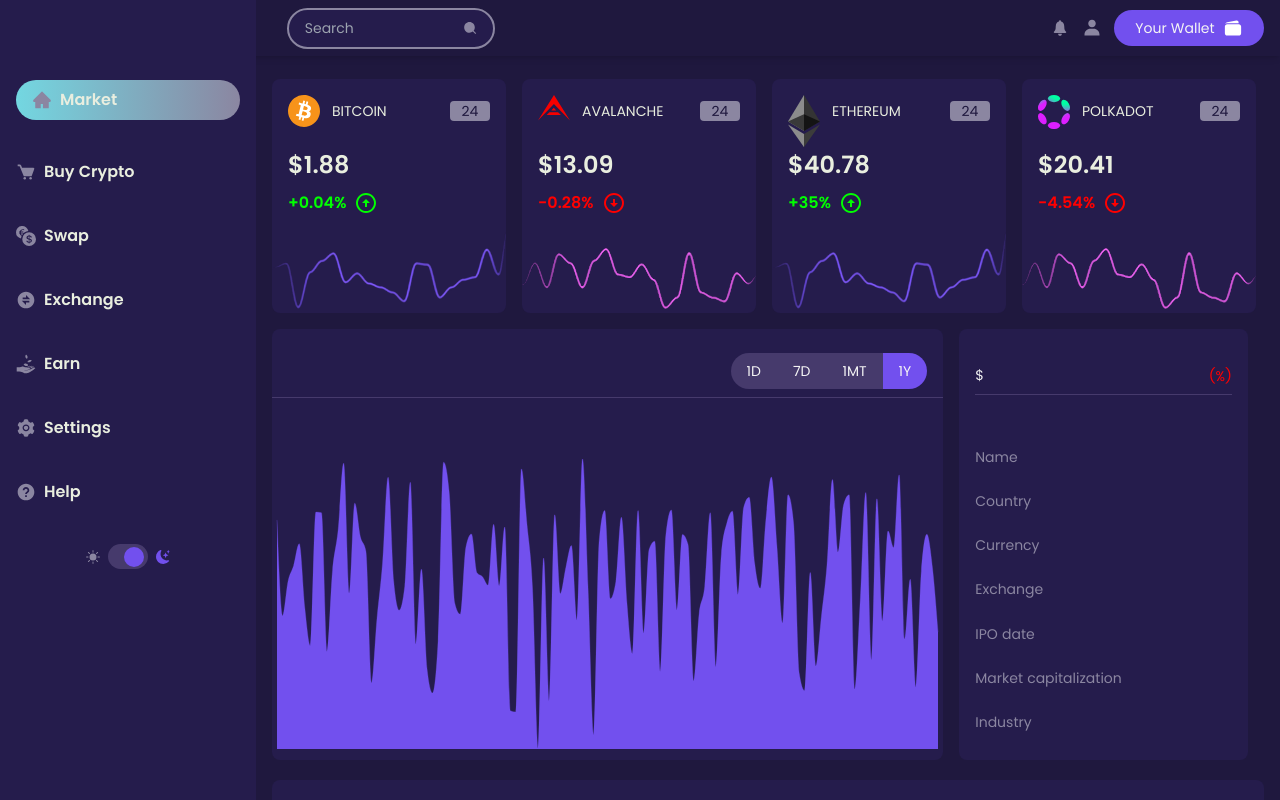
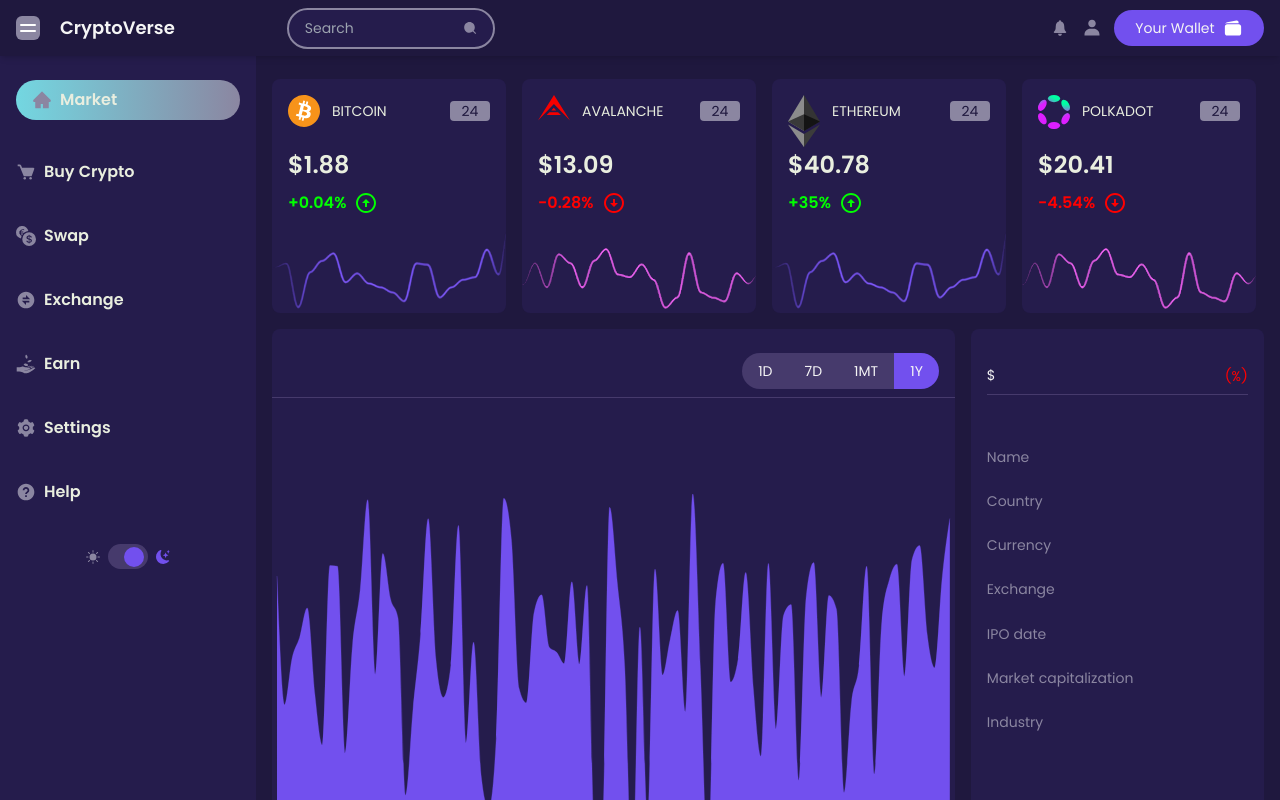
Before and after one commit to Jerry21082-alt/BlockVault, a Next.js app: page / in a window 1280 px wide. Shown: the top 800 px of the page. Built offline with nearby package versions, Linux system fonts and the light colour scheme; no server answers.

Commit message:
initial commit

```diff
--- a/app/buyCrypto/page.jsx
+++ b/app/buyCrypto/page.jsx
@@ -132,7 +132,7 @@
                 <tr key={i}>
                   <td>
                     <div className="flex items-center my-2">
-                      <div className="w-6 md:w-8 h-6 md:h-6 my-2">
+                      <div className="w-8 h-8 my-2">
                         <div
                           dangerouslySetInnerHTML={{ __html: partner.currency }}
                         />
--- a/components/Dashboard.jsx
+++ b/components/Dashboard.jsx
@@ -42,13 +42,13 @@
   }, [stockSymbol]);
 
   return (
-    <div className="w-full h-full flex flex-col gap-4 md:flex-row mt-4 dashboard-items">
+    <div className="w-full h-full md:h-[70vh] flex flex-col space-x-0 md:space-x-4 space-y-4 md:space-y-0 md:flex-row mt-4 dashboard-items">
       <DisplayChart stockDetails={stockDetails} />
 
       <div
         className={`dashboard mr-0 md:mr-4 md:mt-0 bg-${
           lightMode ? "snow" : "secondarySemiDark"
-        } rounded-lg p-4 w-full h-full md:w-[30%] md:block`}
+        } rounded-lg p-4 w-full h-[70vh] md:w-[30%] md:block`}
       >
         <div
           className={`w-full border-b border-solid border-${
@@ -68,8 +68,12 @@
               </span>
             </div>
             <span
-              className={`text-${
-                quotes.dp > quotes.c ? "greenColor" : "dangerColor"
+              className={`${
+                quotes.dp > quotes.c
+                  ? lightMode
+                    ? "text-greenColor"
+                    : "text-brightGreen"
+                  : "text-dangerColor"
               } text-sm`}
             >
               {quotes.d}(%{quotes.dp})
--- a/components/DisplayChart.jsx
+++ b/components/DisplayChart.jsx
@@ -12,11 +12,11 @@
 import { generateStockCandles } from "@/helpers/generateStockCandles";
 
 export default function DisplayChart({ stockDetails }) {
-  const stockData = generateStockCandles(120);
-  const data_1 = stockData.slice(0, 30);
-  const data_2 = stockData.slice(0, 60);
-  const data_3 = stockData.slice(0, 90);
-  const data_4 = stockData.slice(0, 120);
+  const stockData = generateStockCandles(90);
+  const data_1 = stockData.slice(0, 20);
+  const data_2 = stockData.slice(0, 40);
+  const data_3 = stockData.slice(0, 60);
+  const data_4 = stockData.slice(0, 90);
 
   const filterButtonsValue = [
     {
@@ -173,8 +173,8 @@
           </button>
         </div>
       </div>
-      <div className="h-full mt-14">
-        <ResponsiveContainer height={300}>
+      <div className="relative mt-8 md:mt-0 md:absolute bottom-0 right-0 left-0">
+        <ResponsiveContainer height={400}>
           <AreaChart data={formatData()}>
             <linearGradient id="chartColor" x1="0" y1="0" x2="0" y2="1">
               <stop
--- a/components/Market.jsx
+++ b/components/Market.jsx
@@ -50,7 +50,7 @@
             >
               <td className="p-4">
                 <div className="flex items-center space-x-2">
-                  <div className="w-6 md:w-8 h-6 md:h-8 flex items-center justify-center my-1">
+                  <div className="w-8 h-8 flex items-center justify-center my-1">
                     <div dangerouslySetInnerHTML={{ __html: data.icon }} />
                   </div>
 
--- a/components/Nav.jsx
+++ b/components/Nav.jsx
@@ -26,7 +26,7 @@
     <div
       className={`nav fixed top-0 w-screen bg-${
         lightMode ? "snow" : "secondaryDark"
-      } flex justify-between items-center py-2 px-4 z-50 shadow-md h-14`}
+      } flex justify-between items-center py-2 px-4 z-[100] shadow-md h-14`}
     >
       <div className="flex items-center space-x-10 lg:space-x-28">
         <div className="flex items-center space-x-5">
--- a/components/NotificationPanel.jsx
+++ b/components/NotificationPanel.jsx
@@ -33,7 +33,7 @@
   return (
     <div
       ref={notRef}
-      className={`w-[90vw] md:w-[30vw] h-20 fixed top-[9%] right-2 p-2 bg-primaryColor rounded-xl z-40 ${
+      className={`w-[90vw] md:w-[30vw] h-20 fixed top-[10%] right-2 p-2 bg-primaryColor rounded-xl z-40 ${
         toggleNotification ? "open-notification" : "close-notification"
       }`}
     >
```
Also changed, not shown: components/MobileSideBar.jsx (+4 -6 lines), constants/index.js, public/crypto_coin_svg/noun-swap-2349460.svg (added), public/crypto_coin_svg/noun-wallet-6788273.svg (added).
